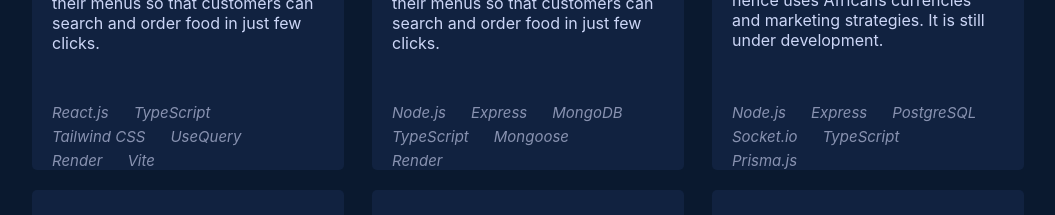
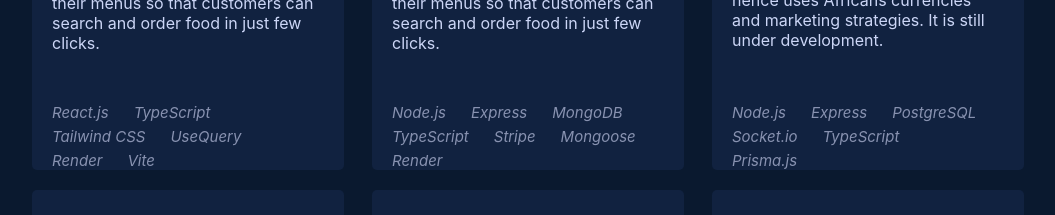
Before and after one commit to DialloAbdourahman/Portfolio, a React (Create React App) app: page / in a window 1280 px wide. Shown: the part 2040-2255 px from the top of the page, without its empty margins (108-1163 px from the left). Built offline with nearby package versions, Linux system fonts and the light colour scheme.

Commit message:
Stripe added to list of technologies of the food delivery application backend

```diff
--- a/src/utiles/projects.js
+++ b/src/utiles/projects.js
@@ -35,6 +35,7 @@ const importantProjects = [
       'Express',
       'MongoDB',
       'TypeScript',
+      'Stripe',
       'Mongoose',
       'Render',
     ],
```
